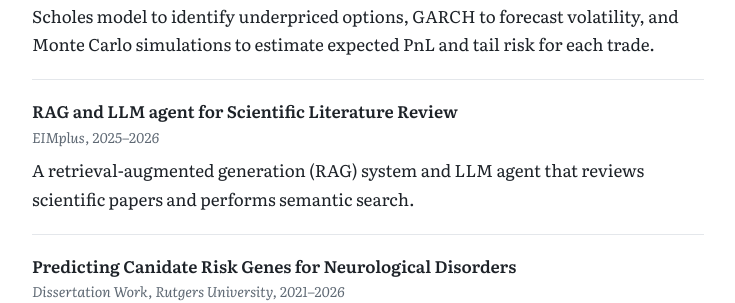
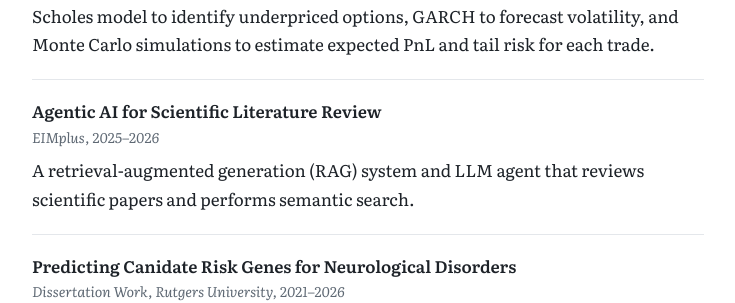
Before and after one commit to mklodi1/mklodi1.github.io, a Jekyll site: the page built from index.html, in a window 1280 px wide and 900 px high, scrolled down 1117 px. Shown: the part 162-465 px from the top of the window, without its empty margins (272-1007 px from the left). Built offline with Jekyll 4.4.1, drawn with Linux system fonts in a browser that asks for light colours.

Commit message:
Update work.yml

```diff
--- a/_data/work.yml
+++ b/_data/work.yml
@@ -7,7 +7,7 @@
   # link: https://github.com/mklodi1/REPO-NAME
   # figure: /assets/img/risk-engine.png
 
-- title: "RAG and LLM agent for Scientific Literature Review"
+- title: "Agentic AI for Scientific Literature Review"
   venue: "EIMplus, 2025–2026"
   summary: "A retrieval-augmented generation (RAG) system and LLM agent that reviews scientific papers and performs semantic search."
   # link: https://github.com/mklodi1/REPO-NAME
```
